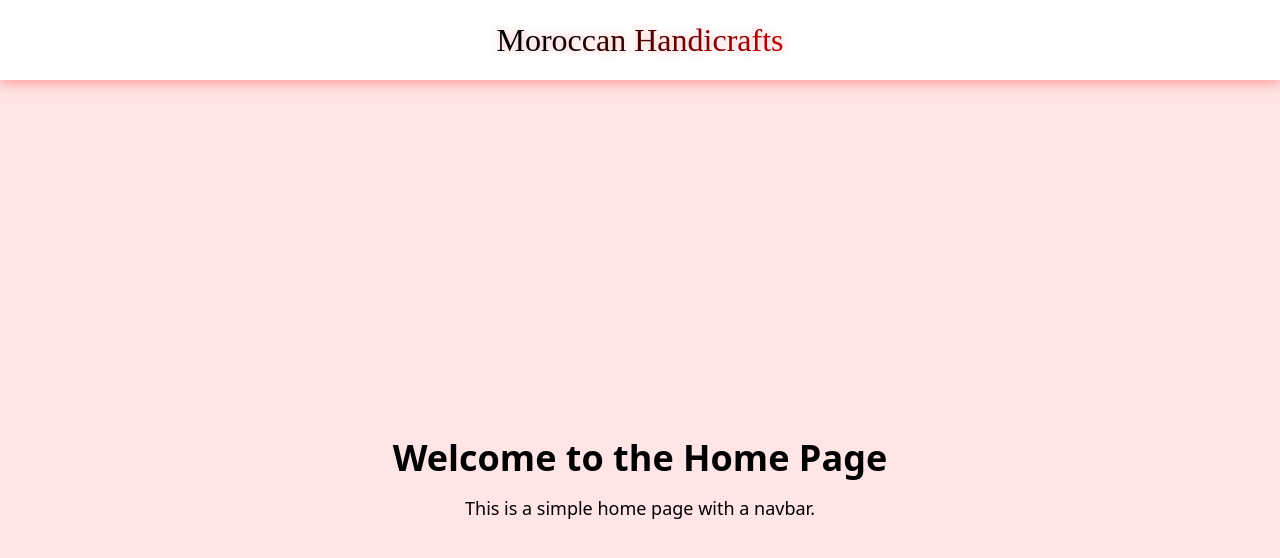
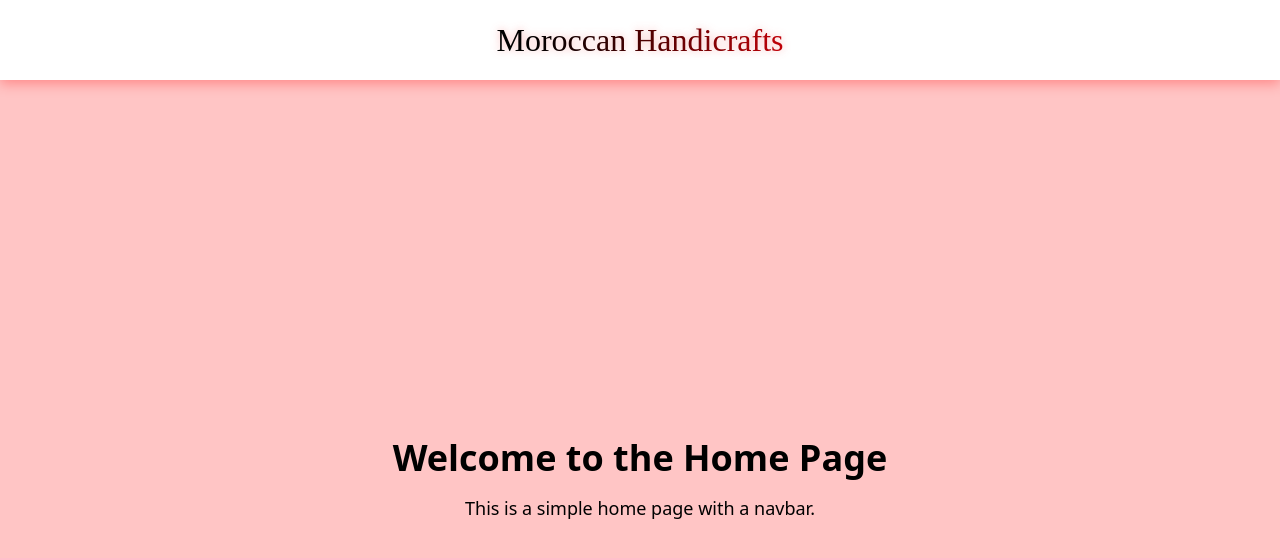
Before and after one commit to Rida-Lad/Classified-Ads-Board-Moroccan-Handicrafts-Frontend, a React (Vite) app: page / in a window 1280 px wide. Shown: the top 558 px of the page. Built offline with nearby package versions, Linux system fonts and the light colour scheme; a web font is replaced by a local one.

Commit message:
CHANGING THE BG COLOR

```diff
--- a/src/index.css
+++ b/src/index.css
@@ -16,5 +16,5 @@
 }
 
 .body-home-bg {
-    background-color: #ffe5e5;
+    background-color: #ffc5c5;
 }
```
